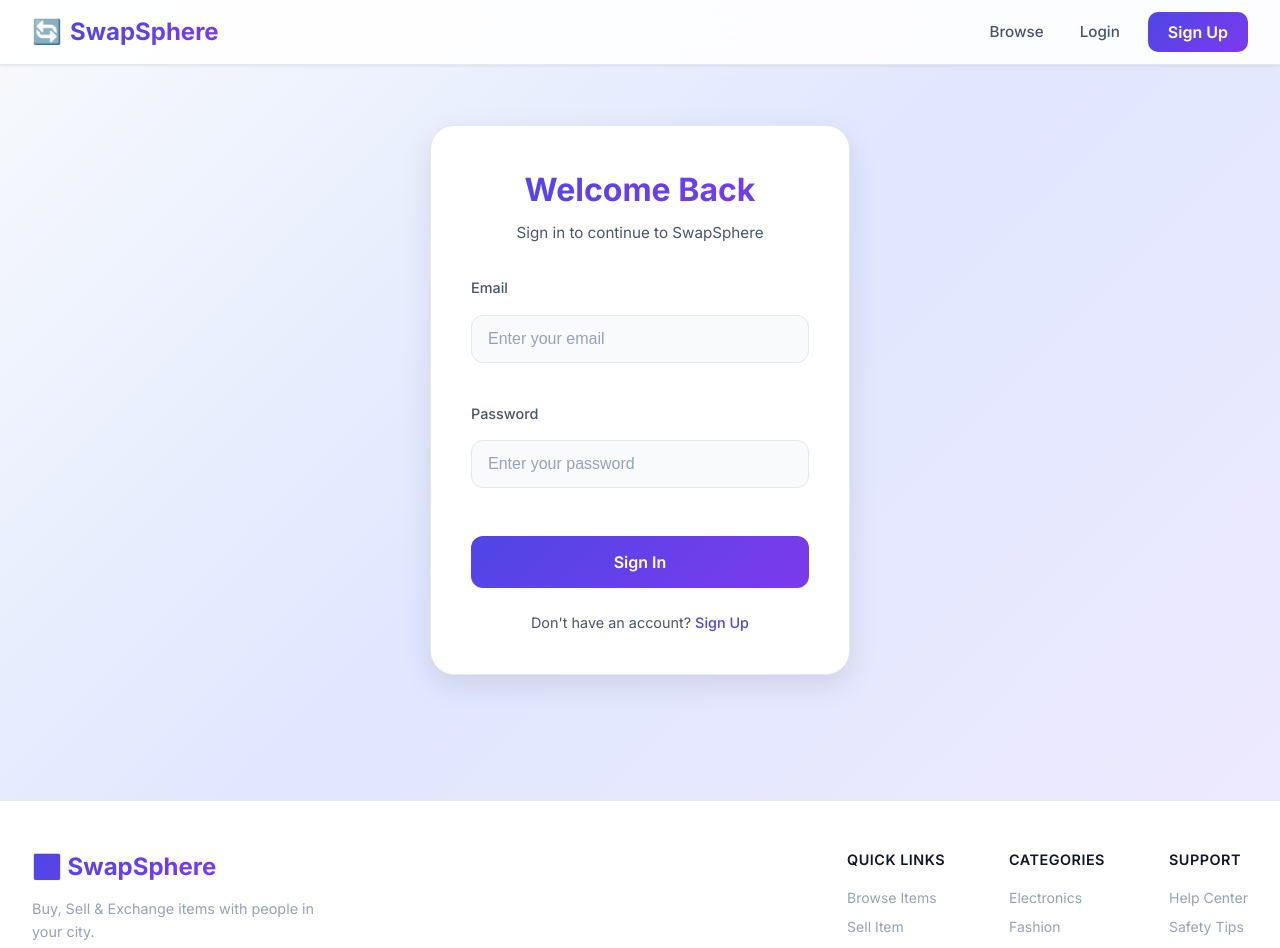
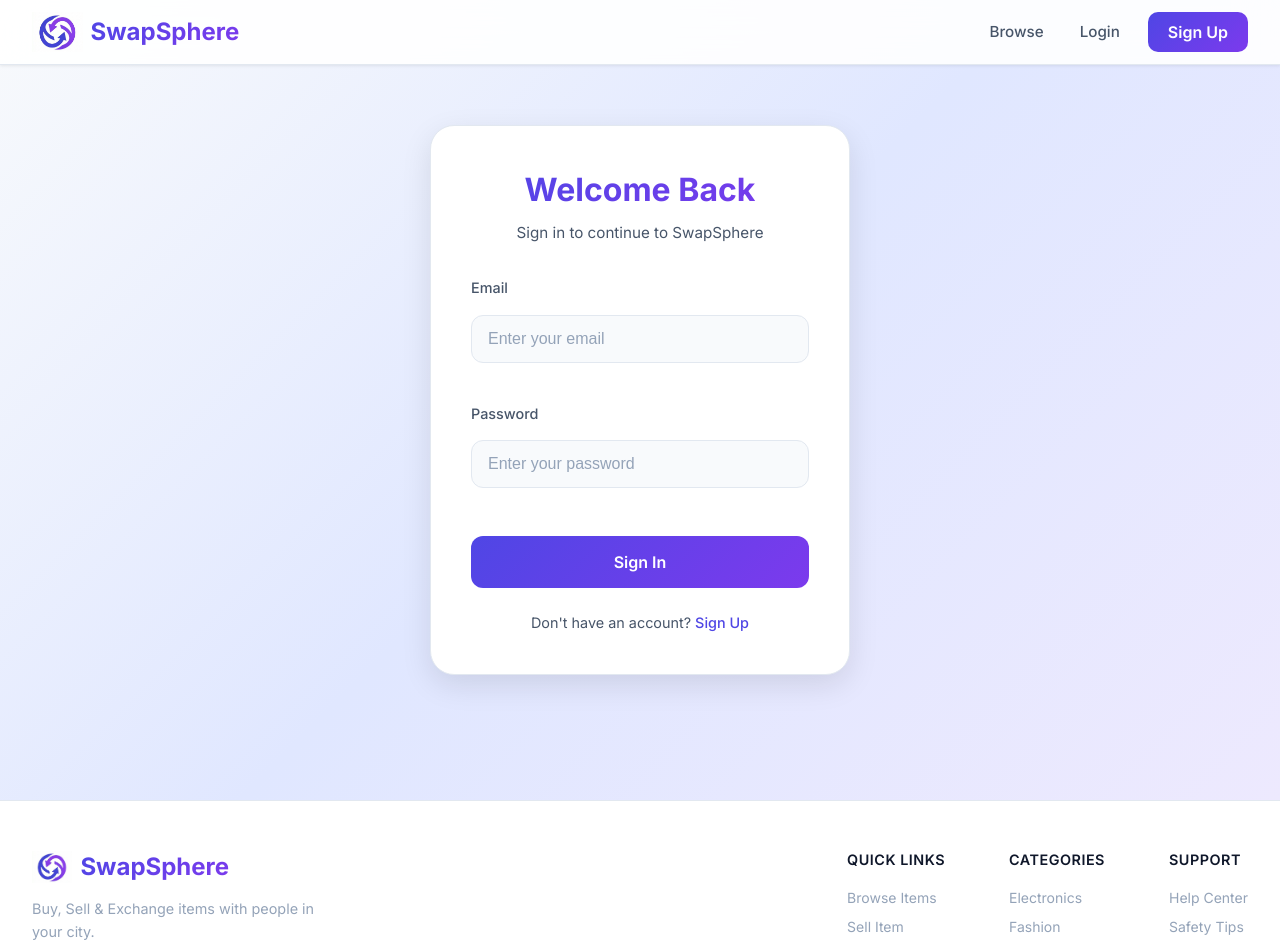
Before and after one commit to Nrvkr22/Project, a React (Vite) app: page /login in a window 1280 px wide. Shown: the top 948 px of the page. Built offline with nearby package versions, Linux system fonts and the light colour scheme; no server answers.

Commit message:
Added a logo

```diff
--- a/index.html
+++ b/index.html
@@ -3,7 +3,7 @@
 
 <head>
   <meta charset="UTF-8" />
-  <link rel="icon" type="image/svg+xml" href="/vite.svg" />
+  <link rel="icon" type="image/png" href="/logo.png" />
   <meta name="viewport" content="width=device-width, initial-scale=1.0" />
   <title>SwapSphere</title>
 </head>
--- a/src/components/common/Footer.css
+++ b/src/components/common/Footer.css
@@ -22,6 +22,18 @@
 }
 
 .footer-logo {
+    display: flex;
+    align-items: center;
+    gap: 0.5rem;
+}
+
+.footer-logo-image {
+    height: 32px;
+    width: auto;
+    object-fit: contain;
+}
+
+.footer-logo span {
     font-size: 1.5rem;
     font-weight: 700;
     background: var(--gradient-primary);
--- a/src/components/common/Footer.jsx
+++ b/src/components/common/Footer.jsx
@@ -6,7 +6,10 @@ const Footer = () => {
             <div className="footer-container">
                 <div className="footer-main">
                     <div className="footer-brand">
-                        <span className="footer-logo">🔄 SwapSphere</span>
+                        <div className="footer-logo">
+                            <img src="/logo.png" alt="SwapSphere" className="footer-logo-image" />
+                            <span>SwapSphere</span>
+                        </div>
                         <p>Buy, Sell & Exchange items with people in your city.</p>
                     </div>
 
--- a/src/components/common/Navbar.css
+++ b/src/components/common/Navbar.css
@@ -27,8 +27,10 @@
     flex-shrink: 0;
 }
 
-.logo-icon {
-    font-size: 1.5rem;
+.logo-image {
+    height: 40px;
+    width: auto;
+    object-fit: contain;
 }
 
 .logo-text {
--- a/src/components/common/Navbar.jsx
+++ b/src/components/common/Navbar.jsx
@@ -26,7 +26,7 @@ const Navbar = () => {
         <nav className="navbar">
             <div className="nav-container">
                 <Link to="/" className="nav-logo" onClick={closeMobileMenu}>
-                    <span className="logo-icon">🔄</span>
+                    <img src="/logo.png" alt="SwapSphere" className="logo-image" />
                     <span className="logo-text">SwapSphere</span>
                 </Link>
 
```
